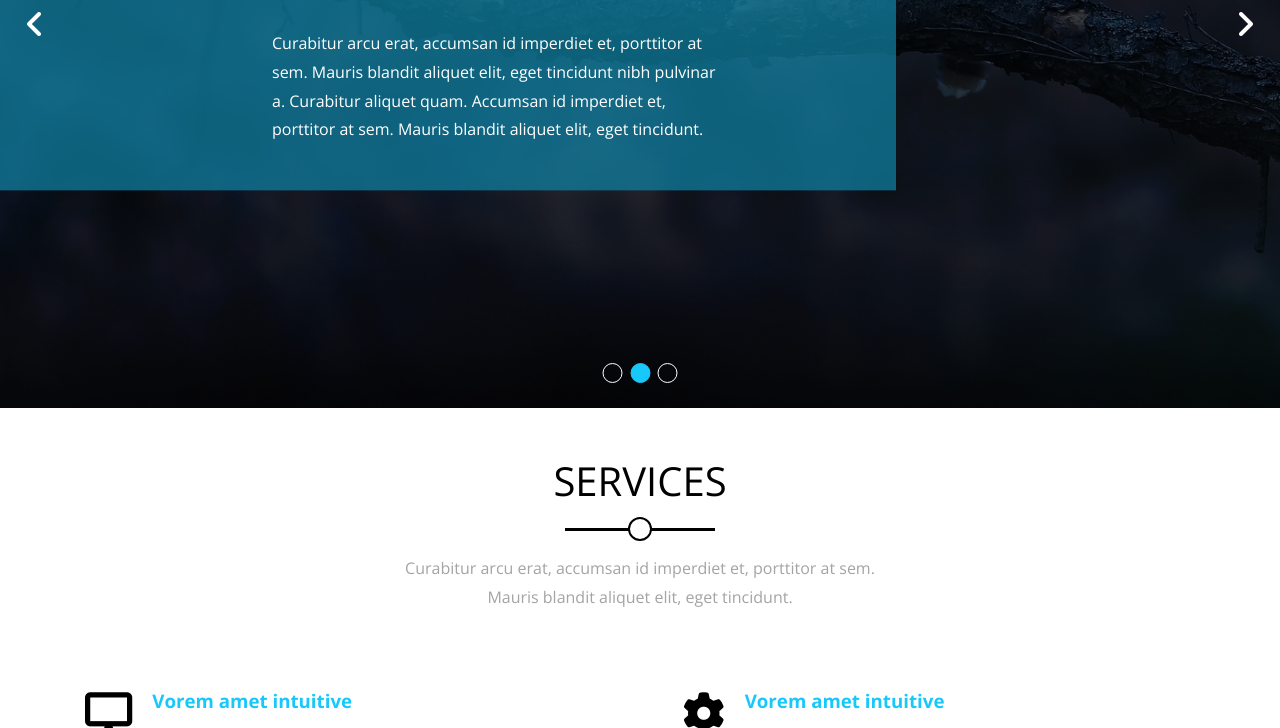
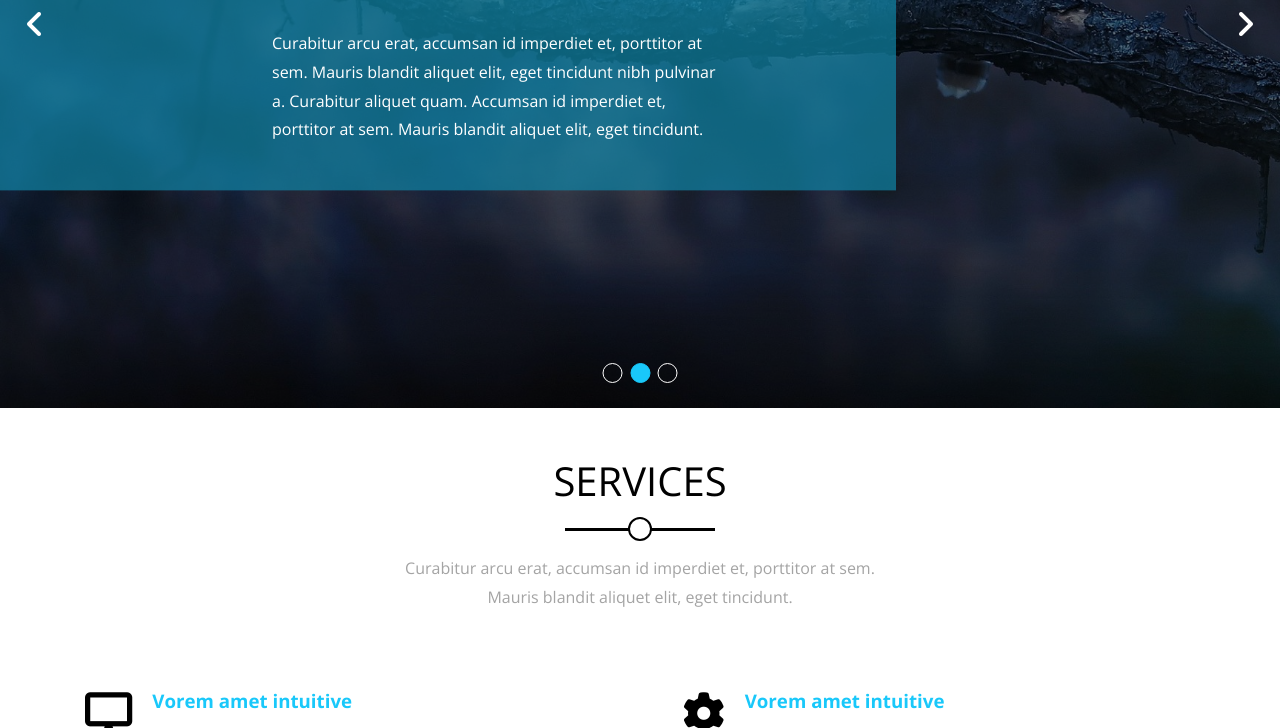
Before and after one commit to husamXA1/Kasper, a plain HTML site: page index.html in a window 1280 px wide. Shown: the part 392-1120 px from the top of the page. Drawn offline with nearby package versions, Linux system fonts and the light colour scheme.

Commit message:
Update styles.css
Lowering the opacity of the black overlay

```diff
--- a/css/styles.css
+++ b/css/styles.css
@@ -8,7 +8,7 @@
     --text-color: white;
     --gray-border: #a4a4a4;
     --main-transparent: rgba(17, 133, 167, .7);
-    --black-transparent: rgba(0, 0, 0, .7);
+    --black-transparent: rgba(0, 0, 0, .5);
 }
 /* End Global Variables */
 
```
